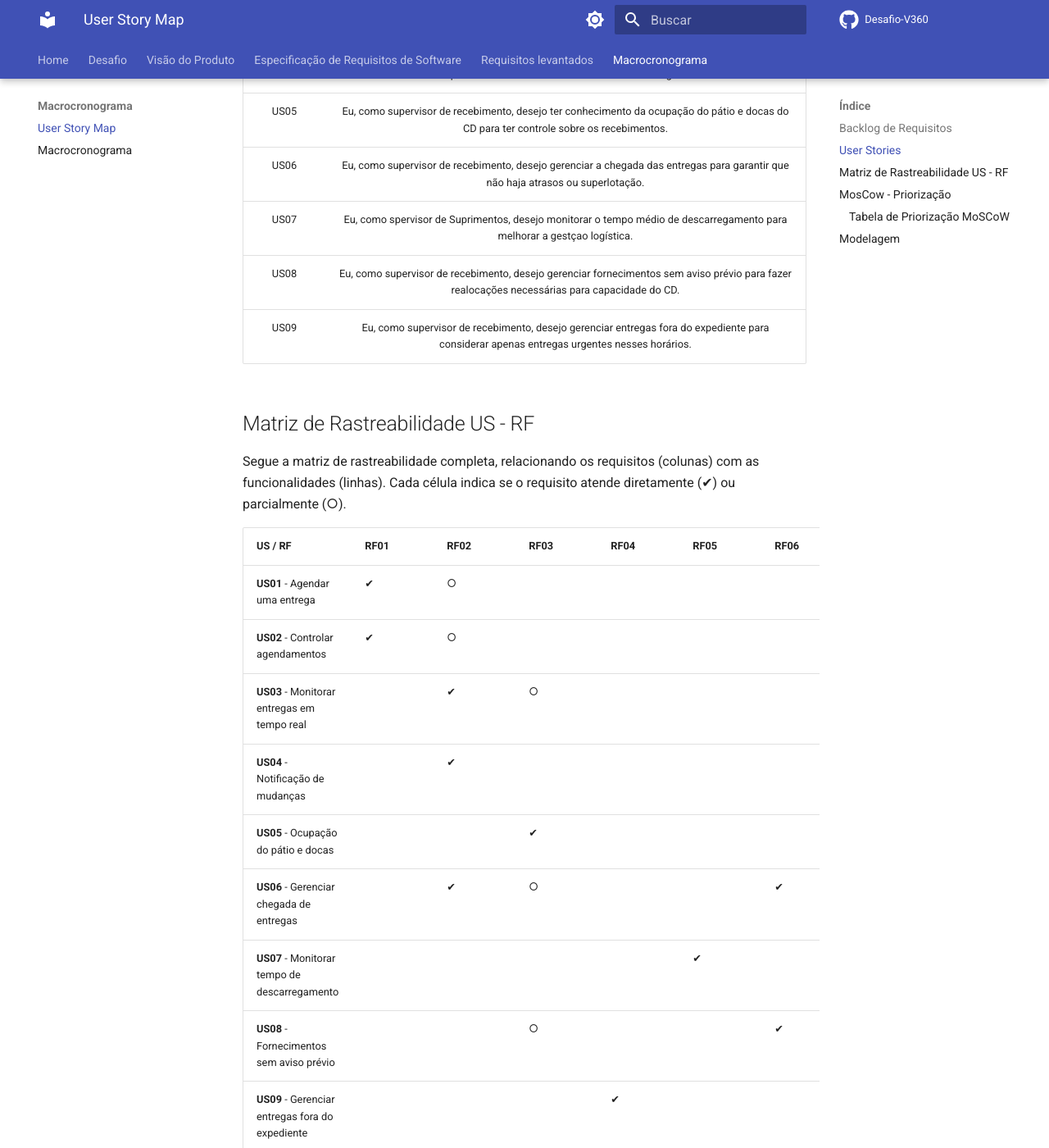
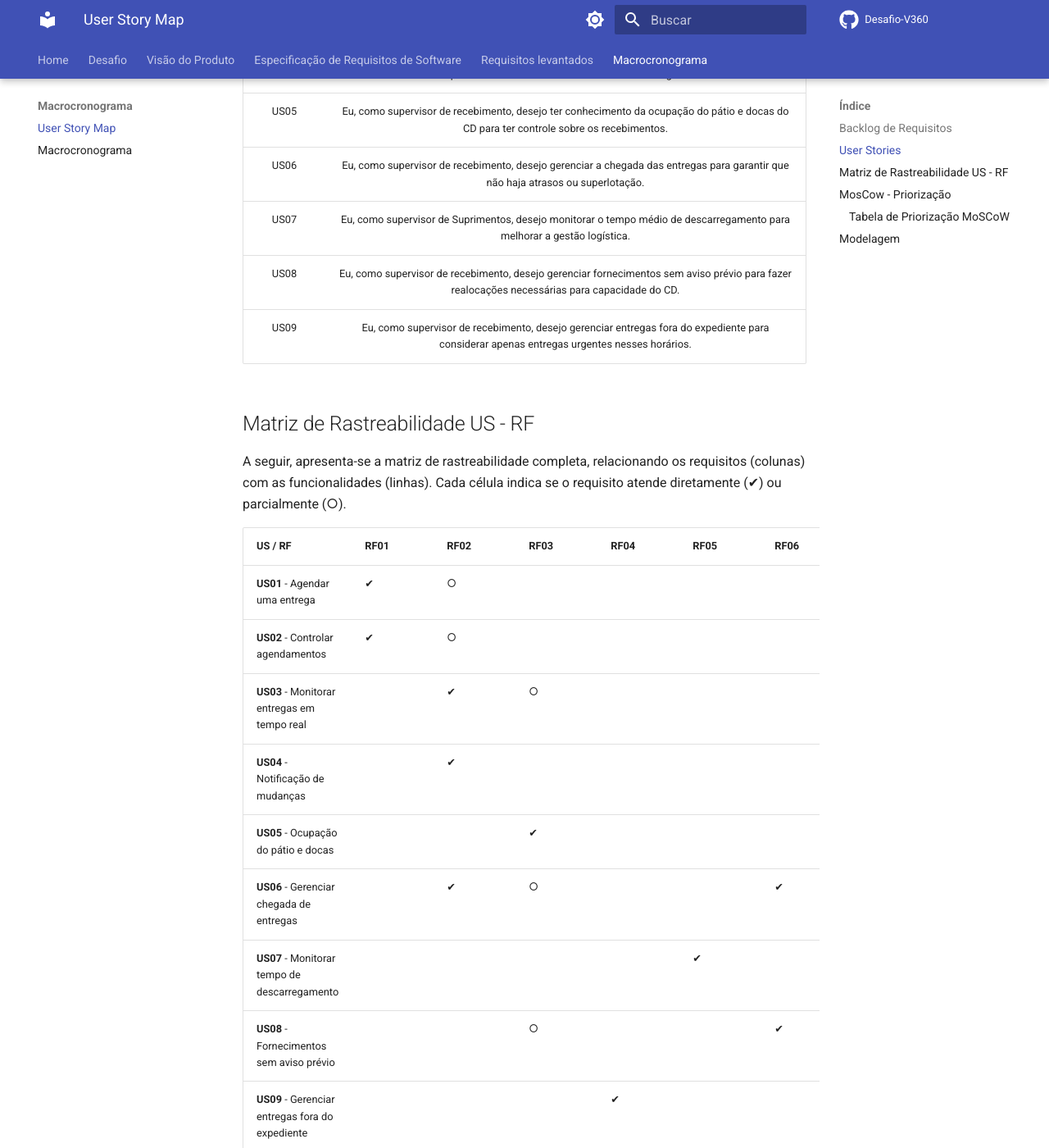
Before and after one commit to JeffersonSenaa/Desafio-V360, an MkDocs documentation site: the page built from docs/user-story.md, in a window 1280 px wide and 1400 px high, scrolled down 1037 px. Shown: the whole window at 82% size. Built offline with MkDocs 1.6.1 and Material for MkDocs 9.7.7, drawn with Linux system fonts in a browser that asks for light colours; comment, search, counter and statistics services are not loaded; some of the changed text lies outside the part shown.

Commit message:
Ajustes na Grafia dos textos

```diff
--- a/docs/user-story.md
+++ b/docs/user-story.md
@@ -23,13 +23,13 @@
 | US04 | Eu, como analista de suprimentos, desejo ser notificado por mudanças nos status das entregas para ter conhecimento do andamento da entrega. |
 | US05 | Eu, como supervisor de recebimento, desejo ter conhecimento da ocupação do pátio e docas do CD para ter controle sobre os recebimentos. |
 | US06 | Eu, como supervisor de recebimento, desejo gerenciar a chegada das entregas para garantir que não haja atrasos ou superlotação. |
-| US07 | Eu, como spervisor de Suprimentos, desejo monitorar o tempo médio de descarregamento para  melhorar a gestçao logística. |
+| US07 | Eu, como supervisor de Suprimentos, desejo monitorar o tempo médio de descarregamento para  melhorar a gestão logística. |
 | US08 | Eu, como supervisor de recebimento, desejo gerenciar fornecimentos sem aviso prévio para fazer realocações necessárias para capacidade do CD. |
 | US09 | Eu, como supervisor de recebimento, desejo gerenciar entregas fora do expediente para considerar apenas entregas urgentes nesses horários. |
 
 
 ## Matriz de Rastreabilidade US - RF
-Segue a matriz de rastreabilidade completa, relacionando os requisitos (colunas) com as funcionalidades (linhas). Cada célula indica se o requisito atende diretamente (✔) ou parcialmente (○).
+A seguir, apresenta-se a matriz de rastreabilidade completa, relacionando os requisitos (colunas) com as funcionalidades (linhas). Cada célula indica se o requisito atende diretamente (✔) ou parcialmente (○).
 
 
 | US / RF                   | RF01| RF02| RF03| RF04| RF05| RF06| RF07| RF08| RF09|
```
Also changed, not shown: other parts of docs/user-story.md (+2 -2 lines), docs/srs.md (+1 -1 lines), docs/visao-do-produto.md (+4 -4 lines), site/search/search_index.json, site/srs/index.html, site/user-story/index.html, site/visao-do-produto/index.html, 1 other file.
